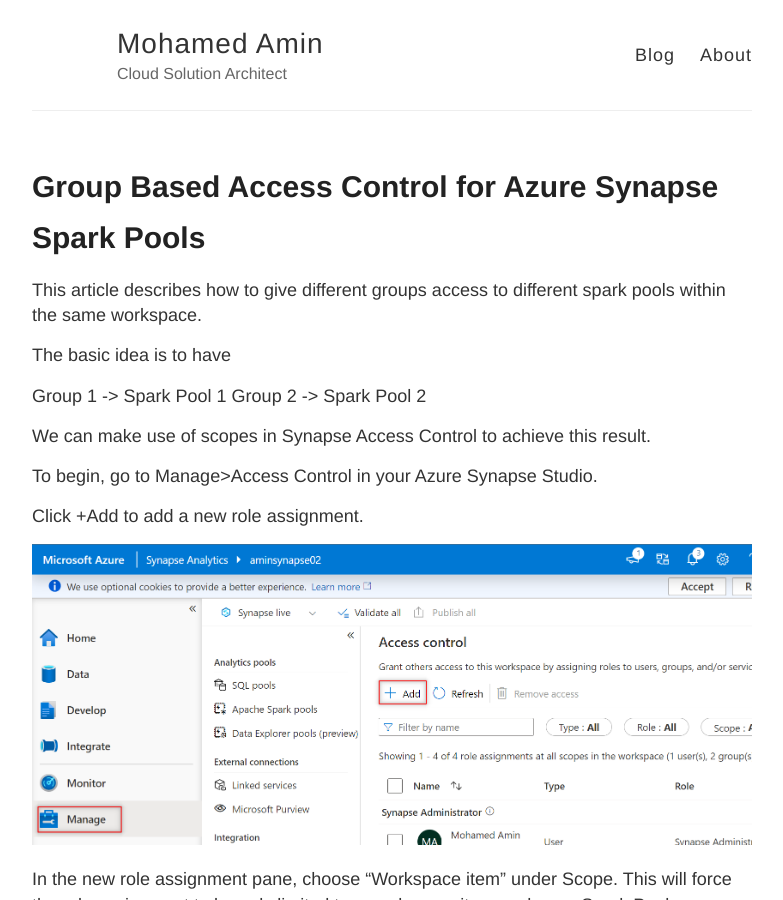
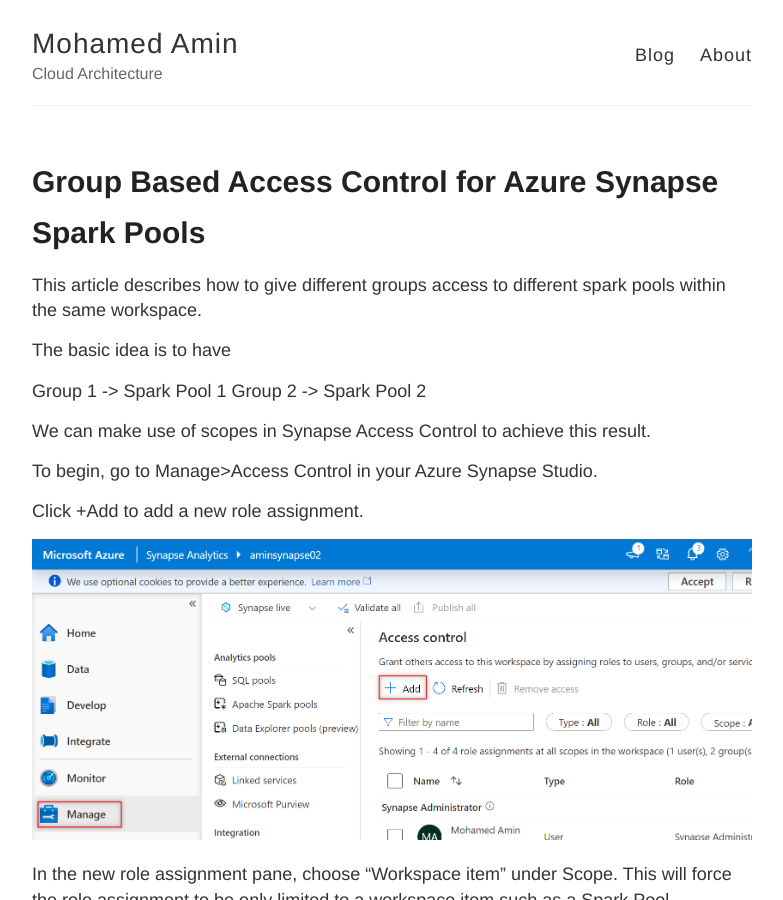
Before and after one commit to modamin/modamin.github.io, a Jekyll site: the page built from _posts/2022-08-06-group-based-access-control-for-synapse-spark-pools-.md, in a window 1280 px wide and 900 px high. Shown: the whole window, without its empty margins (248-1031 px from the left). Built offline with Jekyll 4.4.1, drawn with Linux system fonts in a browser that asks for light colours.

Commit message:
more fixes

```diff
--- a/_config.yml
+++ b/_config.yml
@@ -6,7 +6,7 @@
 name: Mohamed Amin
 
 # Short bio or description (displayed in the header)
-description: Cloud Solution Architect
+description: Cloud Architecture
 
 # URL of your avatar or profile pic (you could use your GitHub profile pic)
 avatar: ""
--- a/_layouts/default.html
+++ b/_layouts/default.html
@@ -14,8 +14,6 @@
     <div class="wrapper-masthead">
       <div class="container">
         <header class="masthead clearfix">
-          <a href="{{ site.baseurl }}/" class="site-avatar"><img src="{{ site.avatar }}" /></a>
-
           <div class="site-info">
             <h1 class="site-name"><a href="{{ site.baseurl }}/">{{ site.name }}</a></h1>
             <p class="site-description">{{ site.description }}</p>
```
